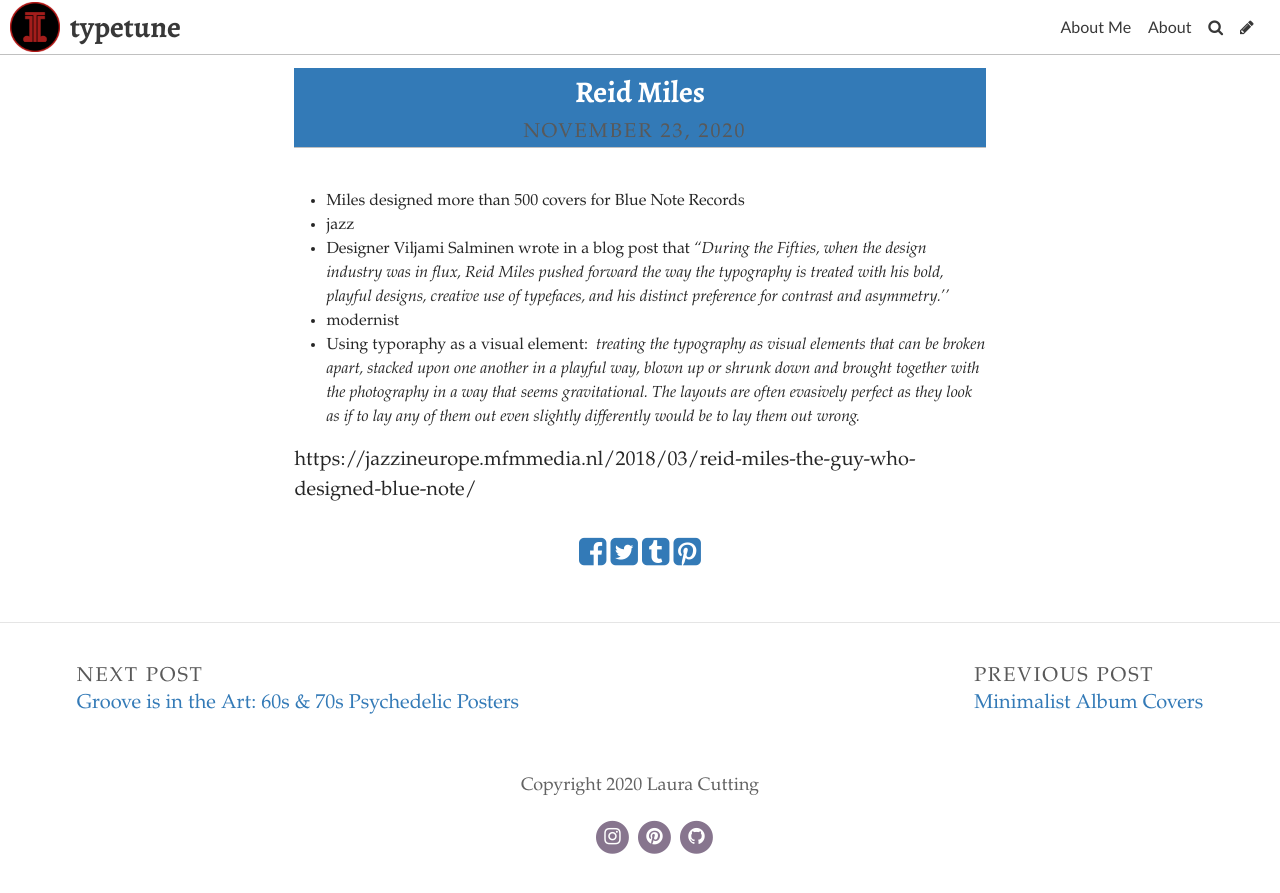
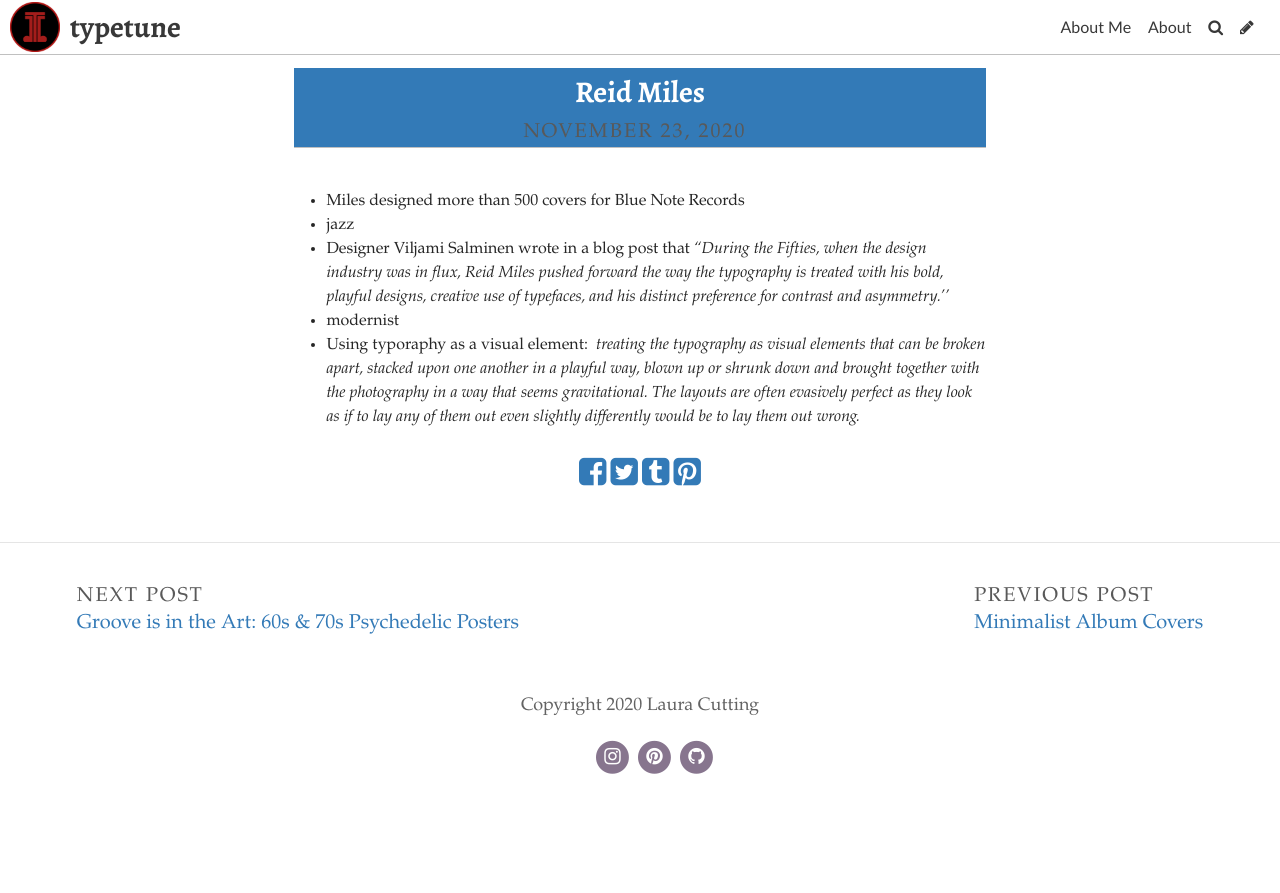
Before and after one commit to lauracutting/typetune, a Jekyll site: the page built from _posts/2020-11-23-reid-miles.md, in a window 1280 px wide. Shown: the top 893 px of the page. Built offline with Jekyll 4.4.1, drawn with Linux system fonts in a browser that asks for light colours; some web fonts are replaced; some of the changed lines change nothing that is shown.

Commit message:
Update Post “2020-11-23-reid-miles”

```diff
--- a/_posts/2020-11-23-reid-miles.md
+++ b/_posts/2020-11-23-reid-miles.md
@@ -9,9 +9,3 @@
 * Designer Viljami Salminen wrote in a blog post that *“During the Fifties, when the design industry was in flux, Reid Miles pushed forward the way the typography is treated with his bold, playful designs, creative use of typefaces, and his distinct preference for contrast and asymmetry.''*
 * modernist
 * Using typoraphy as a visual element:  *treating the typography as visual elements that can be broken apart, stacked upon one another in a playful way, blown up or shrunk down and brought together with the photography in a way that seems gravitational. The layouts are often evasively perfect as they look as if to lay any of them out even slightly differently would be to lay them out wrong.*
-
-
-
-
-
-https://jazzineurope.mfmmedia.nl/2018/03/reid-miles-the-guy-who-designed-blue-note/
```
